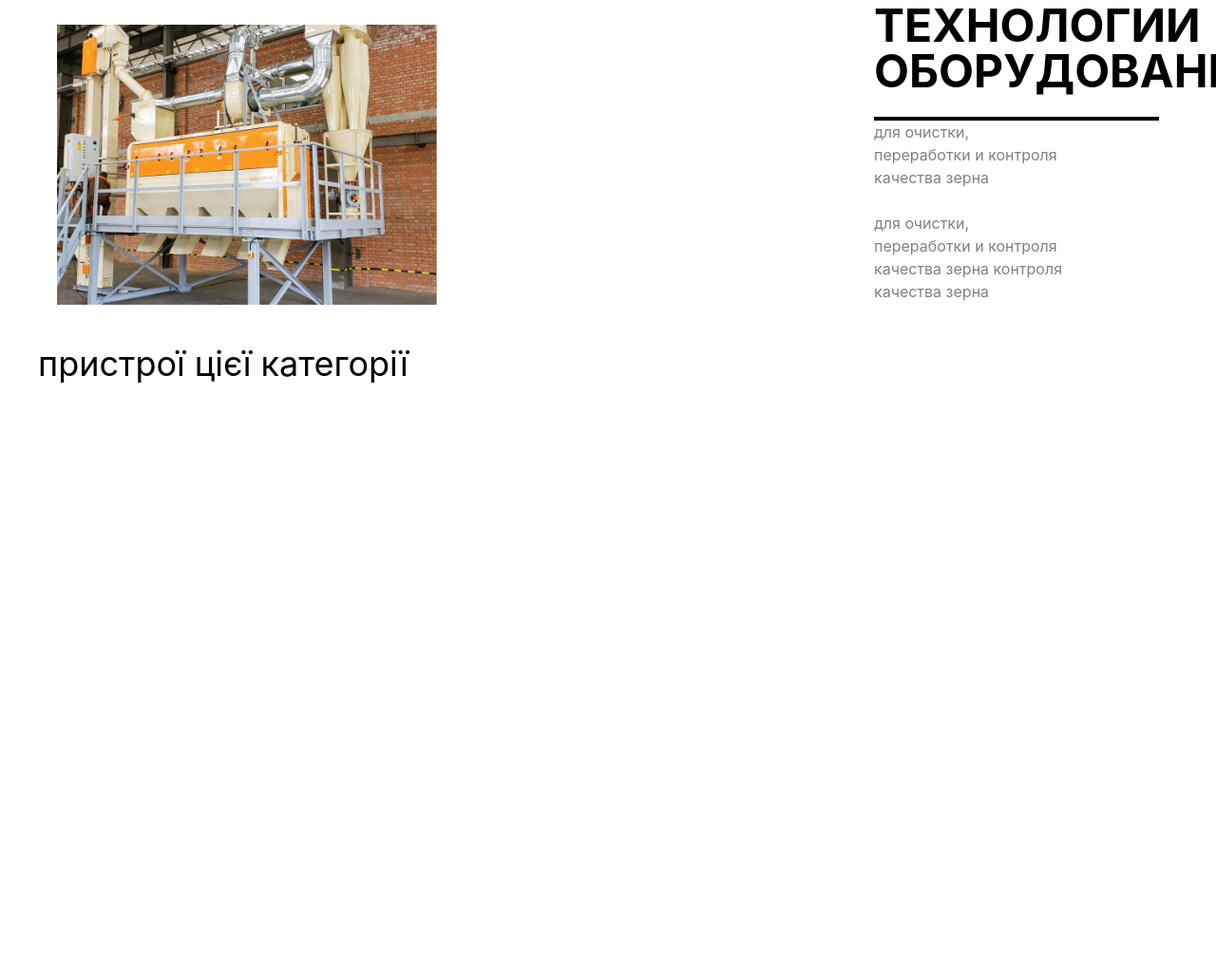
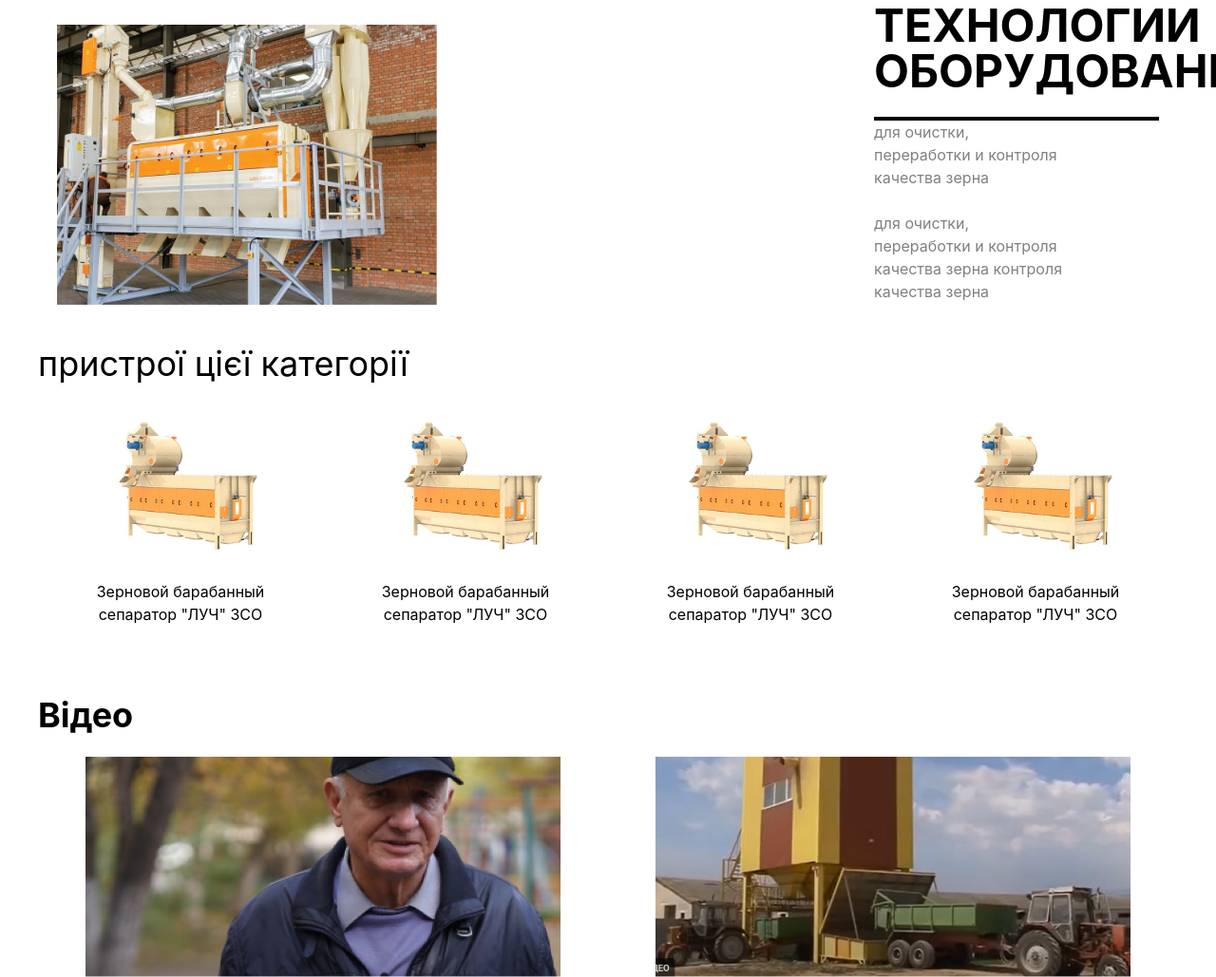
Before and after one commit to boewmuhammad20-sys/page11, a website: page src/page2.html in a window 1280 px wide. Shown: the part 560-1589 px from the top of the page at 95% size. Before the commit the page ends 987 px from the top, so only its background shows below. Drawn offline with nearby package versions, Linux system fonts and the light colour scheme; files that its build step writes are made by us from their sources; files whose address does not match are found by name.

Commit message:
sectore2

```diff
--- a/src/page2.html
+++ b/src/page2.html
@@ -80,12 +80,43 @@
     <div class="max-w-[1200px] m-auto">
         <h1 class="text-4xl">пристрої цієї категорії</h1><br>
 
-        <div>
-            <div>
+        <div class="lg:flex justify-between">
+            <div class="m-auto w-[300px]">
+                <img class="m-auto" src="./0_9 1.png" alt="">
+                <p class="w-[200px] m-auto text-center">Зерновой барабанный сепаратор "ЛУЧ" ЗСО</p>
+            </div><br>
 
-            </div>
+
+
+
+
+             <div class="m-auto w-[300px]">
+                <img class="m-auto" src="./0_9 1.png" alt="">
+                <p class="w-[200px] m-auto text-center">Зерновой барабанный сепаратор "ЛУЧ" ЗСО</p>
+            </div><br>
+
+
+             <div class="m-auto w-[300px]">
+                <img class="m-auto" src="./0_9 1.png" alt="">
+                <p class="w-[200px] m-auto text-center">Зерновой барабанный сепаратор "ЛУЧ" ЗСО</p>
+            </div><br>
+
+
+             <div class="m-auto w-[300px]">
+                <img class="m-auto" src="./0_9 1.png" alt="">
+                <p class="w-[200px] m-auto text-center">Зерновой барабанный сепаратор "ЛУЧ" ЗСО</p>
+            </div><br>
         </div>
 
+    </div><br>
+
+    <div class="max-w-[1200px] m-auto mt-[50px]">
+        <h1 class="text-4xl font-bold">Відео</h1><br>
+
+        <div class="lg:flex lg:justify-between">
+            <img class="w-[90%] m-auto lg:w-[500px]" src="./Mask Group (10).png" alt=""><br>
+            <img class="w-[90%] m-auto lg:w-[500px]" src="./Mask Group (11).png" alt="">
+        </div>
     </div>
 </body>
 </html>
```
Also changed, not shown: src/Mask Group (10).png (added), src/Mask Group (11).png (added).
